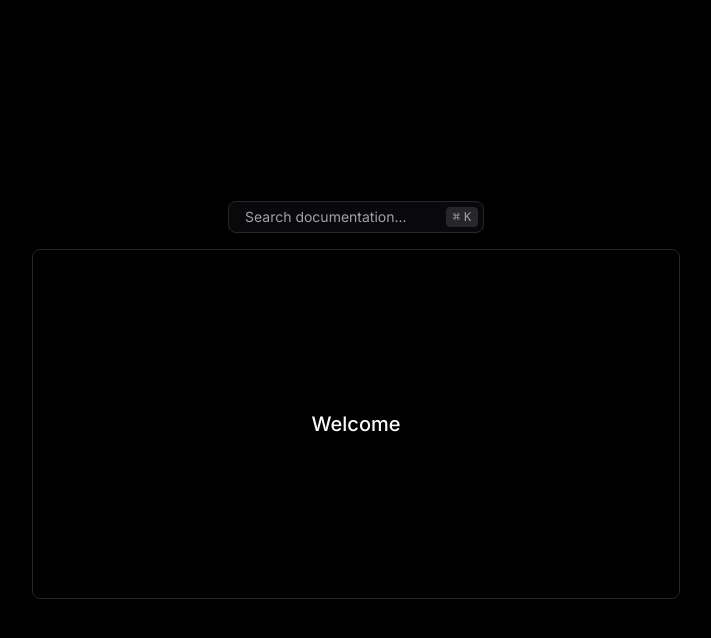
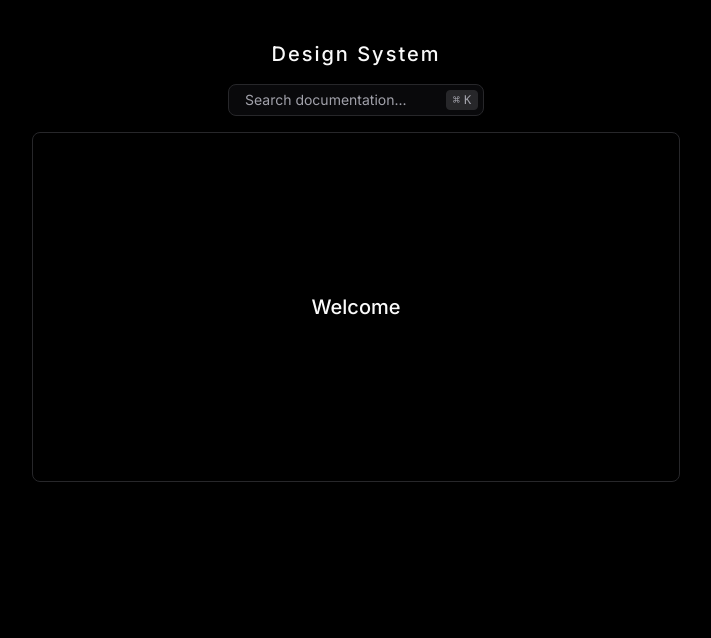
Before and after one commit to ErickKS/next-shadcn, a Next.js app: page / in a window 1280 px wide. Shown: the top 638 px of the page, without its empty margins (284-995 px from the left). Built offline with nearby package versions, Linux system fonts and the light colour scheme.

Commit message:
style: main layout

```diff
--- a/src/app/layout.tsx
+++ b/src/app/layout.tsx
@@ -2,6 +2,7 @@ import type { Metadata } from "next";
 import { Inter } from "next/font/google";
 import "./globals.css";
 
+import { Title } from "@/components/layout/title";
 import { CommandMenu } from "@/components/layout/command-menu";
 
 const inter = Inter({ subsets: ["latin"] });
@@ -14,7 +15,8 @@ export const metadata: Metadata = {
 export default function RootLayout({ children }: { children: React.ReactNode }) {
   return (
     <html lang="en">
-      <body className={`${inter.className} flex flex-col items-center justify-center gap-4 min-h-screen bg-black`}>
+      <body className={`${inter.className} flex flex-col items-center gap-4 min-h-screen px-4 pt-10 bg-black`}>
+        <Title />
         <CommandMenu />
 
         <main className="max-w-[648px] w-full">{children}</main>
--- /dev/null
+++ b/src/components/layout/title.tsx
@@ -0,0 +1,10 @@
+"use client";
+
+import { usePathname } from "next/navigation";
+
+export function Title() {
+  const pathname = usePathname().split("/");
+  const component = pathname[pathname.length - 1].toLocaleUpperCase();
+
+  return <h1 className="text-xl font-medium tracking-widest">{component === "" ? "Design System" : component}</h1>;
+}
```
